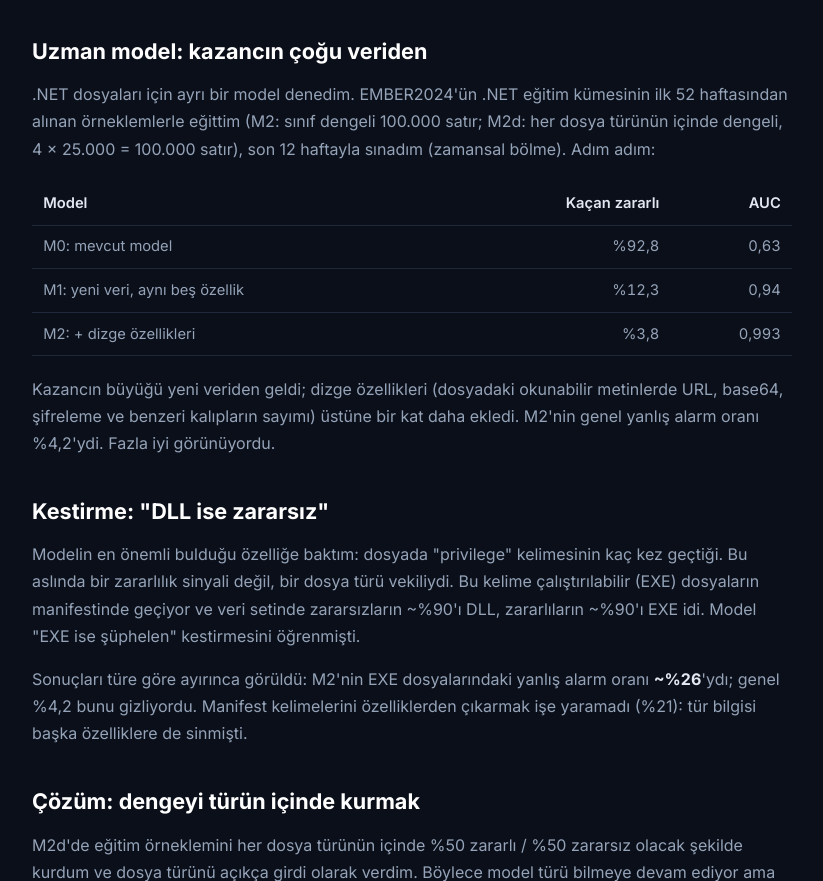
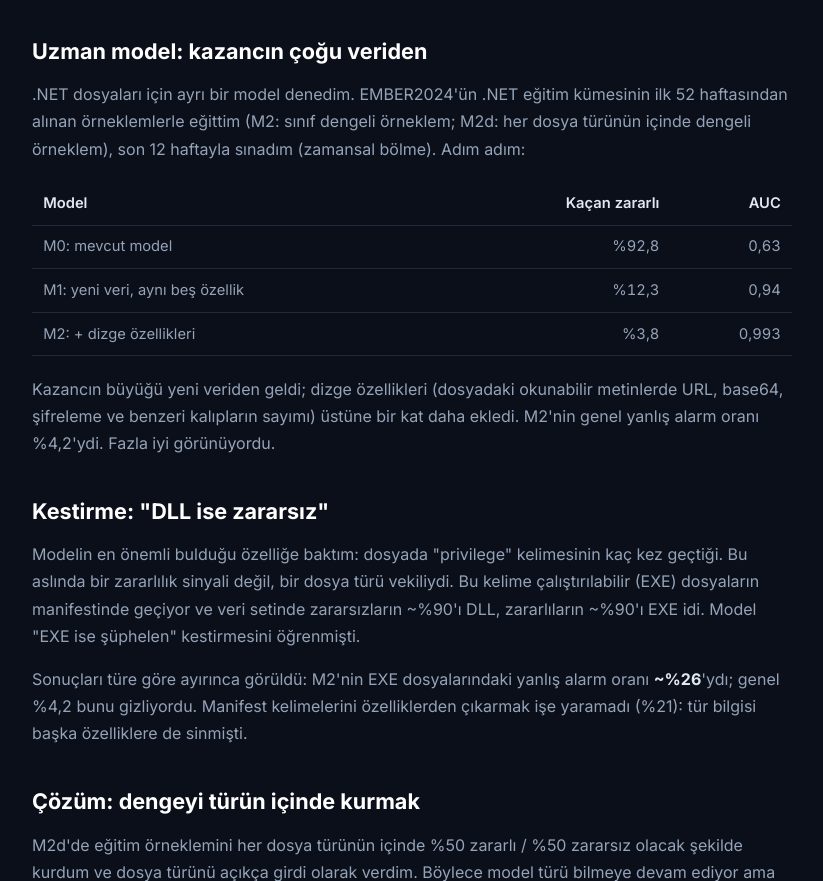
Before and after one commit to ahmtrntsdln/ahmtrntsdln.github.io, a plain HTML site: page notes/net-kor-nokta.html in a window 1280 px wide. Shown: the part 1713-2594 px from the top of the page, without its empty margins (228-1051 px from the left). Drawn offline with Linux system fonts and the light colour scheme.

Commit message:
Chief .NET notu: M2/M2d satir sayilari cikarildi (TR + EN)
Kaynak kurali: sayinin kaynagi onu hesaplayan kodun bastigi log/sonuc
dosyasidir; koddaki sabitler kaynak degildir. M2 ve M2d orneklem
boyutlarinin (100.000; 4 x 25.000) bugun yalniz net_model.py sabitlerinde
karsiligi var, olculmus log satiri yok. Cumle sayisiz kaldi:
"sinif dengeli orneklem" / "her dosya turunun icinde dengeli orneklem".
Olcum: olcum/net-orneklem-sayim (Windows'ta kosacak).

Co-Authored-By: Claude Opus 5.5 <noreply@anthropic.com>

```diff
--- a/notes/net-kor-nokta.html
+++ b/notes/net-kor-nokta.html
@@ -49,7 +49,7 @@
     <p>Modelin baktığı beş özellik PE dosyasının başlığından geliyor. .NET dosyalarında asıl kod, ortak dil çalışma zamanının (CLR) okuduğu ara dilde ve meta verilerde duruyor; başlık açısından hepsi birbirine benziyor: hemen hepsinin tek bir içe aktarımı var (<code>mscoree.dll</code>) ve entropileri yakın. Üstüne EMBER 2018 eğitim verisinde .NET zararlı sayısı azdı (162). Modele ".NET mi?" bayrağı eklemek de çözmedi: bayraksız model de aynı körlükteydi, bayraklı modelde kaçan oran %92,8'den %93,4'e çıktı.</p>
 
     <h2>Uzman model: kazancın çoğu veriden</h2>
-    <p>.NET dosyaları için ayrı bir model denedim. EMBER2024'ün .NET eğitim kümesinin ilk 52 haftasından alınan örneklemlerle eğittim (M2: sınıf dengeli 100.000 satır; M2d: her dosya türünün içinde dengeli, 4 × 25.000 = 100.000 satır), son 12 haftayla sınadım (zamansal bölme). Adım adım:</p>
+    <p>.NET dosyaları için ayrı bir model denedim. EMBER2024'ün .NET eğitim kümesinin ilk 52 haftasından alınan örneklemlerle eğittim (M2: sınıf dengeli örneklem; M2d: her dosya türünün içinde dengeli örneklem), son 12 haftayla sınadım (zamansal bölme). Adım adım:</p>
     <div class="table-wrap"><table><thead><tr><th>Model</th><th class="num">Kaçan zararlı</th><th class="num">AUC</th></tr></thead><tbody><tr><td>M0: mevcut model</td><td class="num">%92,8</td><td class="num">0,63</td></tr><tr><td>M1: yeni veri, aynı beş özellik</td><td class="num">%12,3</td><td class="num">0,94</td></tr><tr><td>M2: + dizge özellikleri</td><td class="num">%3,8</td><td class="num">0,993</td></tr></tbody></table></div>
     <p>Kazancın büyüğü yeni veriden geldi; dizge özellikleri (dosyadaki okunabilir metinlerde URL, base64, şifreleme ve benzeri kalıpların sayımı) üstüne bir kat daha ekledi. M2'nin genel yanlış alarm oranı %4,2'ydi. Fazla iyi görünüyordu.</p>
 
```
Also changed, not shown: en/notes/dotnet-blind-spot.html (+1 -1 lines).
